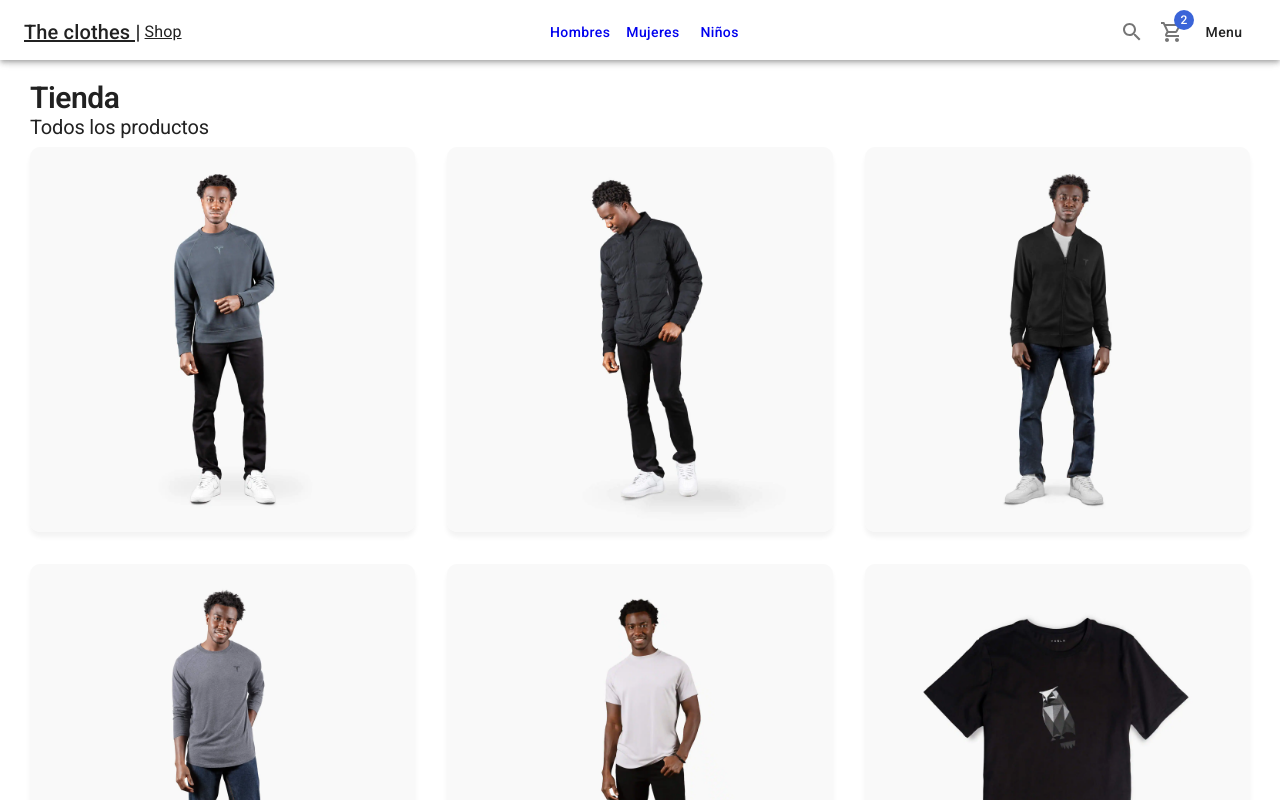
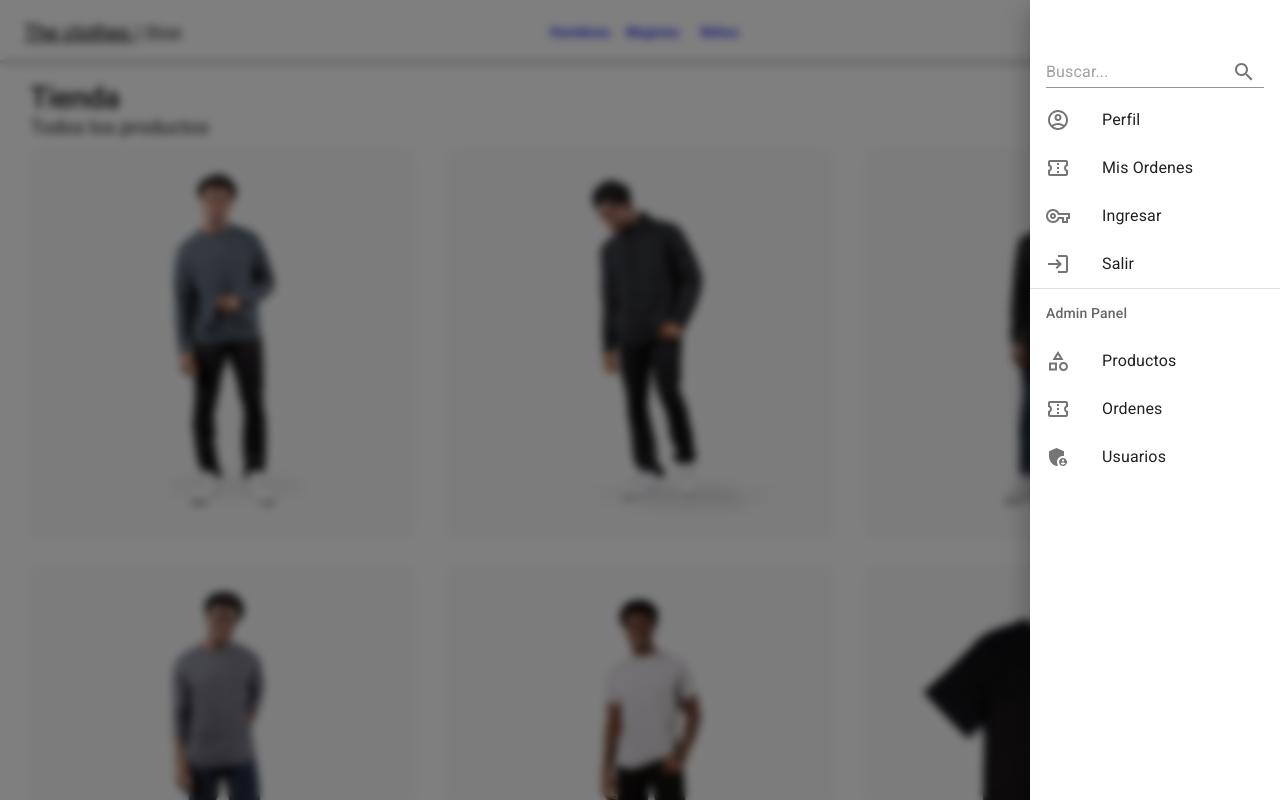
Before and after one commit to juanDaRestrepo/clothes-shop, a Next.js app: page / in a window 1280 px wide. Shown: the top 800 px of the page. Built offline with nearby package versions, Linux system fonts and the light colour scheme.

Commit message:
Fnish sideMenu design

```diff
--- a/components/layouts/ShopLayout.tsx
+++ b/components/layouts/ShopLayout.tsx
@@ -1,6 +1,7 @@
 import Head from "next/head";
 import { FC, PropsWithChildren } from "react";
 import Navbar from "../ui/Navbar";
+import SideMenu from "../ui/SideMenu";
 
 interface Props {
   title: string;
@@ -32,7 +33,7 @@
       <nav>
         <Navbar />
       </nav>
-      {/* TODO: Sidebar*/}
+      <SideMenu></SideMenu>
 
       <main
         style={{
--- /dev/null
+++ b/components/ui/SideMenu.tsx
@@ -0,0 +1,130 @@
+import {
+  Box,
+  Divider,
+  Drawer,
+  IconButton,
+  Input,
+  InputAdornment,
+  List,
+  ListItem,
+  ListItemIcon,
+  ListItemText,
+  ListSubheader,
+} from "@mui/material";
+import {
+  AccountCircleOutlined,
+  AdminPanelSettings,
+  CategoryOutlined,
+  ConfirmationNumberOutlined,
+  EscalatorWarningOutlined,
+  FemaleOutlined,
+  LoginOutlined,
+  MaleOutlined,
+  SearchOutlined,
+  VpnKeyOutlined,
+} from "@mui/icons-material";
+
+
+const SideMenu = () => {
+  return (
+    <Drawer
+      open={true}
+      anchor="right"
+      sx={{ backdropFilter: "blur(4px)", transition: "all 0.5s ease-out" }}
+    >
+      <Box sx={{ width: 250, paddingTop: 5 }}>
+        <List>
+          <ListItem>
+            <Input
+              type="text"
+              placeholder="Buscar..."
+              endAdornment={
+                <InputAdornment position="end">
+                  <IconButton aria-label="toggle password visibility">
+                    <SearchOutlined />
+                  </IconButton>
+                </InputAdornment>
+              }
+            />
+          </ListItem>
+
+          <ListItem button>
+            <ListItemIcon>
+              <AccountCircleOutlined />
+            </ListItemIcon>
+            <ListItemText primary={"Perfil"} />
+          </ListItem>
+
+          <ListItem button>
+            <ListItemIcon>
+              <ConfirmationNumberOutlined />
+            </ListItemIcon>
+            <ListItemText primary={"Mis Ordenes"} />
+          </ListItem>
+
+          <ListItem button sx={{ display: { xs: "", sm: "none" } }}>
+            <ListItemIcon>
+              <MaleOutlined />
+            </ListItemIcon>
+            <ListItemText primary={"Hombres"} />
+          </ListItem>
+
+          <ListItem button sx={{ display: { xs: "", sm: "none" } }}>
+            <ListItemIcon>
+              <FemaleOutlined />
+            </ListItemIcon>
+            <ListItemText primary={"Mujeres"} />
+          </ListItem>
+
+          <ListItem button sx={{ display: { xs: "", sm: "none" } }}>
+            <ListItemIcon>
+              <EscalatorWarningOutlined />
+            </ListItemIcon>
+            <ListItemText primary={"Niños"} />
+          </ListItem>
+
+          <ListItem button>
+            <ListItemIcon>
+              <VpnKeyOutlined />
+            </ListItemIcon>
+            <ListItemText primary={"Ingresar"} />
+          </ListItem>
+
+          <ListItem button>
+            <ListItemIcon>
+              <LoginOutlined />
+            </ListItemIcon>
+            <ListItemText primary={"Salir"} />
+          </ListItem>
+
+          {/* Admin */}
+          <Divider />
+          <ListSubheader>Admin Panel</ListSubheader>
+
+          <ListItem button>
+            <ListItemIcon>
+              <CategoryOutlined />
+            </ListItemIcon>
+            <ListItemText primary={"Productos"} />
+          </ListItem>
+          <ListItem button>
+            <ListItemIcon>
+              <ConfirmationNumberOutlined />
+            </ListItemIcon>
+            <ListItemText primary={"Ordenes"} />
+          </ListItem>
+
+          <ListItem button>
+            <ListItemIcon>
+              <AdminPanelSettings />
+            </ListItemIcon>
+            <ListItemText primary={"Usuarios"} />
+          </ListItem>
+        </List>
+      </Box>
+    </Drawer>
+  );
+};
+
+
+export default SideMenu;
--- a/components/ui/index.ts
+++ b/components/ui/index.ts
@@ -1 +1,2 @@
 export * from './Navbar';
+export * from './SideMenu';
```
